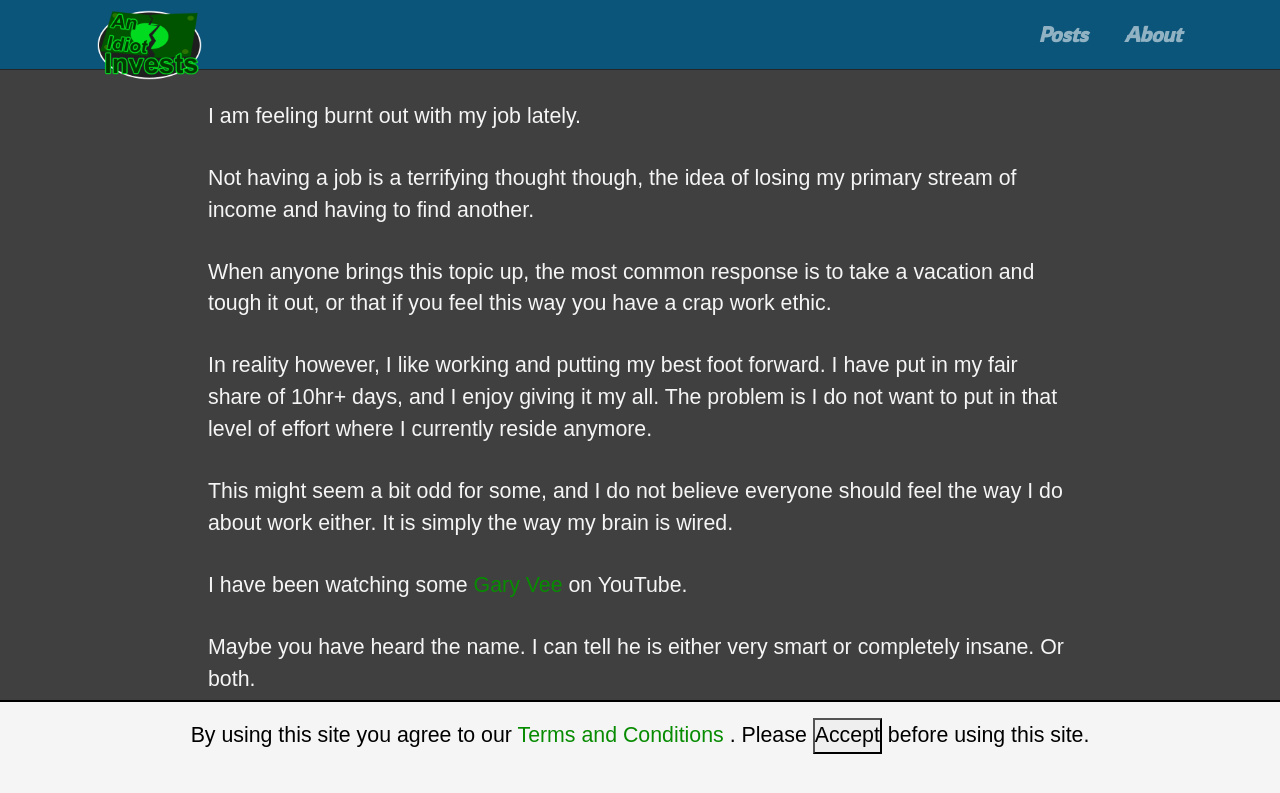
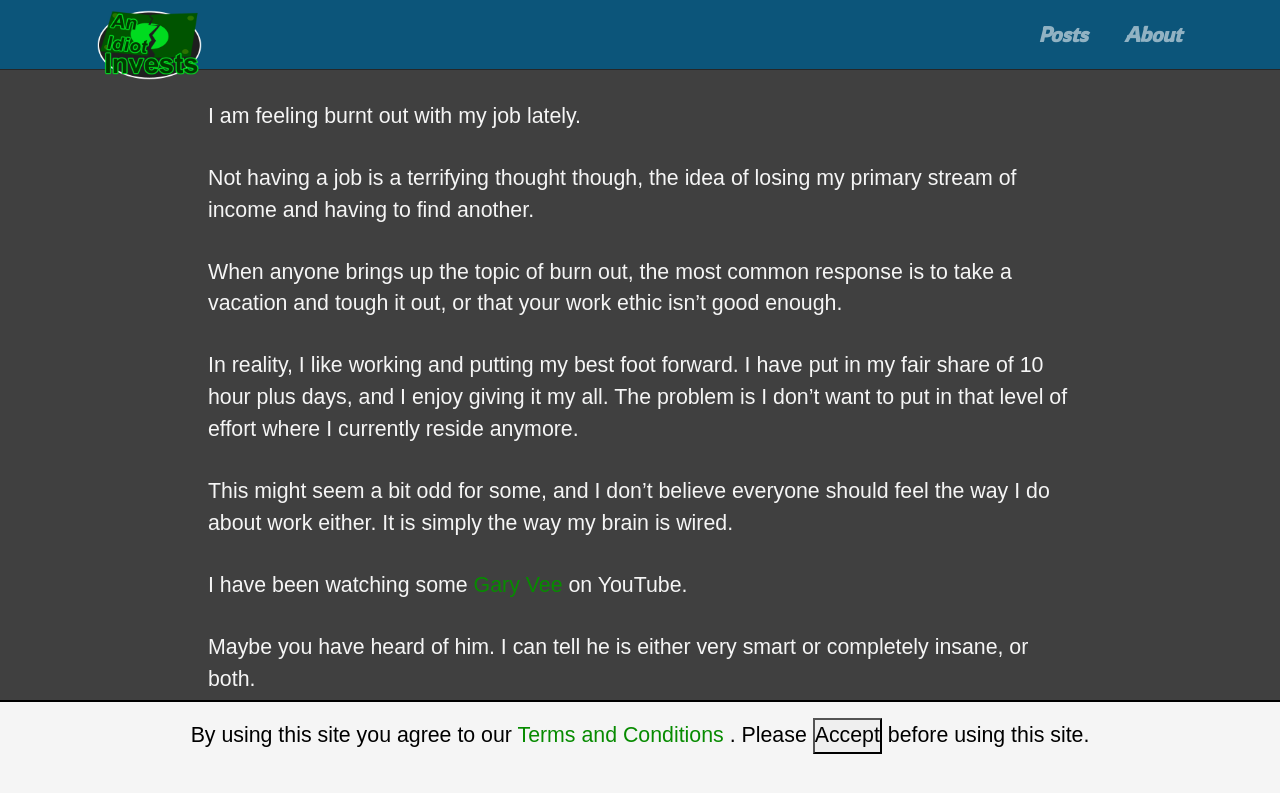
Before and after one commit to AnIdiotInvests/anidiotinvests.github.io, a Jekyll site: the page built from _posts/2022-04-01-major-life-changes.md, in a window 1280 px wide and 900 px high, scrolled down 1056 px. Shown: the top 793 px of the window. Built offline with Jekyll 4.4.1, drawn with Linux system fonts in a browser that asks for light colours; some of the changed text lies outside the part shown.

Commit message:
edits for latest post

```diff
--- a/_posts/2022-04-01-major-life-changes.md
+++ b/_posts/2022-04-01-major-life-changes.md
@@ -25,39 +25,37 @@
 
 Not having a job is a terrifying thought though, the idea of losing my primary stream of income and having to find another.
 
-When anyone brings this topic up, the most common response is to take a vacation and tough it out, or that if you feel this way you have a crap work ethic.
+When anyone brings up the topic of burn out, the most common response is to take a vacation and tough it out, or that your work ethic isn't good enough.
 
-In reality however, I like working and putting my best foot forward. I have put in my fair share of 10hr+ days, and I enjoy giving it my all. The problem is I do not want to put in that level of effort where I currently reside anymore.
+In reality, I like working and putting my best foot forward. I have put in my fair share of 10 hour plus days, and I enjoy giving it my all. The problem is I don't want to put in that level of effort where I currently reside anymore.
 
-This might seem a bit odd for some, and I do not believe everyone should feel the way I do about work either. It is simply the way my brain is wired.
+This might seem a bit odd for some, and I don't believe everyone should feel the way I do about work either. It is simply the way my brain is wired.
 
 I have been watching some [Gary Vee](https://www.youtube.com/c/garyvee) on YouTube.
 
-Maybe you have heard the name. I can tell he is either very smart or completely insane. Or both.
+Maybe you have heard of him. I can tell he is either very smart or completely insane, or both.
 
-If you have not heard of him, I strongly consider checking him out. Not because I belive he is some guru, but I enjoy his points about pursuing happiness over immense wealth. I do not belive the perfect job exists, and I know for a fact there is not such thing as easy money, but there are options.
+If you have not heard of him, I strongly encourage checking him out. Not because I believe he is some guru, but I enjoy his points about pursuing happiness over immense wealth in all of his videos. I don’t believe the perfect job exists, and I know for a fact there is no such thing as easy money, but there are options.
 
 His advice for people in their twenties is to take more risks while you can and figure out who you are because you only get to do that a few times in your life.
 
 Especially when you have enough time to fix your mistakes if you fail.
 
-Deep down I do not want to take risks. I do not believe in the 'you only live once (YOLO)' philosophy. Even though I have joked about it several times.
+Deep down I don't want to take risks. I don't believe in the 'you only live once’ (YOLO) philosophy. Even though I have joked about it several times.
 
 You can make life changes without reverting to knee-jerk reactions to emotional situations. The catch is you need to be in a stable situation first, and that can be insanely hard to do.
 
-I want to go buy a house, a new car, a better computer, have subscriptions to every streaming service, go on ten vacations, and eat out at Fish City Grill every day. Although I might be able to  pay for such a lifestyle, but in the long run I cannot truly afford to.
+I want to go buy a house, a new car, a better computer, have subscriptions to every streaming service, go on ten vacations, and eat out at Fish City Grill every day. Although I might be able to  pay for such a lifestyle for now, in the long run I can't truly afford to.
 
 I don't drop cash on useless stuff unless I have to. I want to keep things humble.
 
-(I can't deny that I do go buy a lot of potato chips and craft beer, so I am not perfect. I try to keep this to a minimum though. Its my guilty pleasure.)
+(I can't deny that I do go out and buy a lot of potato chips and craft beer, so I am not perfect. I try to keep this to a minimum though. It's my guilty pleasure.)
 
-Hopefully my future ambition can be matched by enough liquid assets to fule it. This way I can pursue opportunities while still having a humble and patient mindset.
-
-The takeaway is saving enough money that you can afford to make stupid mistakes. I have made a few to say the least.
+Hopefully my future ambition can be matched by enough liquid assets to fuel it. This way I can pursue opportunities while still having a humble and patient mindset. The takeaway is saving enough money that you can afford to make stupid mistakes and I have made a few to say the least.
 
 Having an emergency fund and a frugal-ish lifestyle affords people the ability to take some chances and look for opportunities in new places.
 
-Jumping ship while being paycheck to paycheck would be ludicrous unless absolutely necessary.
+Jumping ship while living paycheck to paycheck would be ludicrous unless absolutely necessary.
 
 In contrast, an abusive situation, disease, or something horrible would justify changing it regardless of money in my opinion!
 
@@ -67,23 +65,19 @@
 
 I am not happy with my current job situation, but I will always be grateful for it. It’s not a bad job by any means. I owe my entire career to this company, and the people who work there are as nice as can be.
 
-I have been working here for nearly four years. I feel like it’s time to move on though.
+I have been working at my job for nearly four years, but I feel like it’s time to move on.
 
-On top of that, I lost my mentor in my last position change.
+On top of that, I lost my mentor in my last position change. I'm not saying he died or anything like that, we are simply not on the same project anymore.
 
-I'm not saying he died or anything like that. I was on a project that I truly enjoyed and learned something new almost every day.
-
-But the best part was my mentor was teaching me how to do many of these things with a decade of experience to do them right. I felt as though I had real control over my career and progress because of this.
+I was on a project that I truly enjoyed and learned something new almost every day. But the best part was my mentor was teaching me how to do many of these things with a decade of experience to do them right. I felt as though I had real control over my career and progress because of this.
 
 He was probably the most important mentor I've had in my career so far.
 
 He didn't just teach me how to do the basics of my job, but also a lot about work ethic and work politics. Some of his teachings have helped me not be offended personally when something goes wrong and is simply business-related.
 
-When I was removed from that project my mentor went along with it to a different project.
+When I was removed from that project my mentor went along with it to a different project. I tried to stay in touch but I suppose I’m socially awkward and he's got a wife and kids, while I'm a cave dweller with a girlfriend.
 
-I've tried to stay in touch but I suppose I am socially awkward and he's got a wife and kids, and I'm a cave dweller with my girlfriend.
-
-So nothing in common to stay in touch over I guess.
+So not enough in common to stay in touch over I guess. Which is why I want to move on, I’m not learning anything new anymore.
 
 ## Final Thoughts
 
```
Also changed, not shown: other parts of _posts/2022-04-01-major-life-changes.md (+2 -2 lines).
